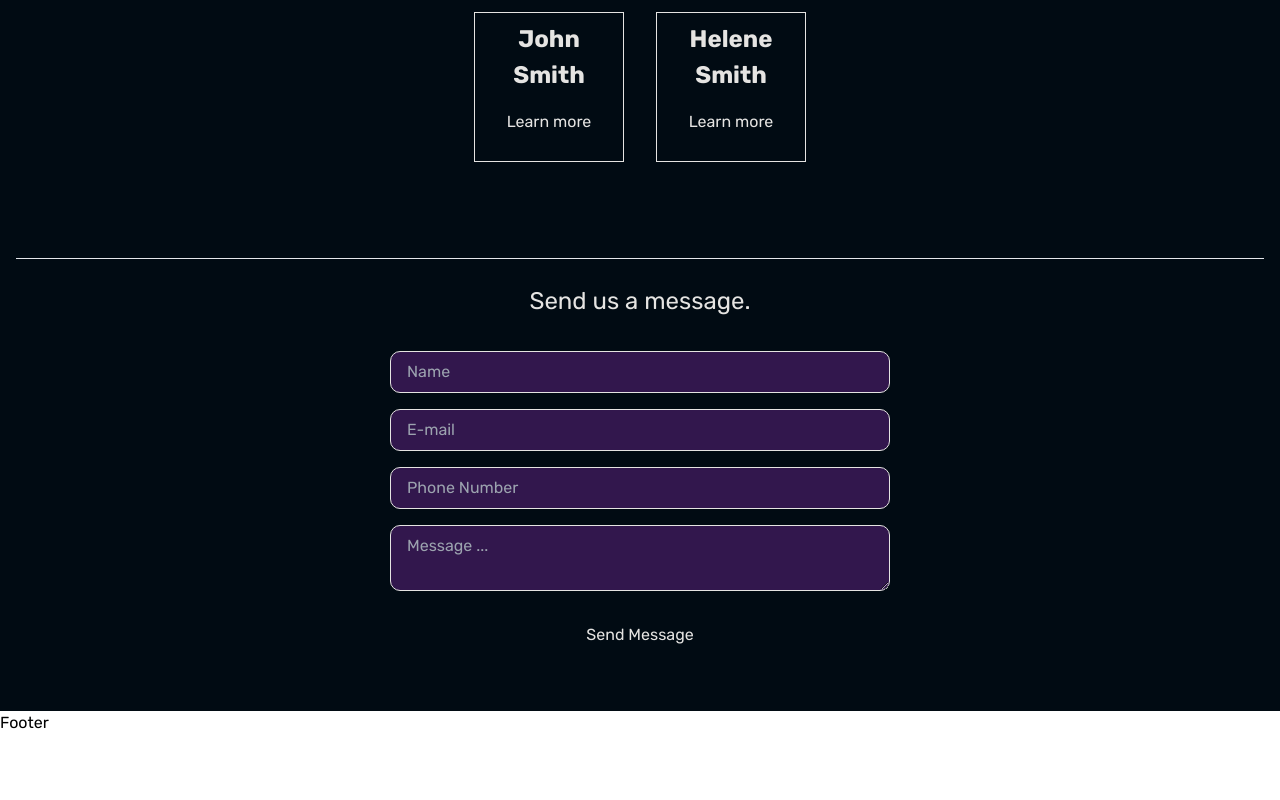
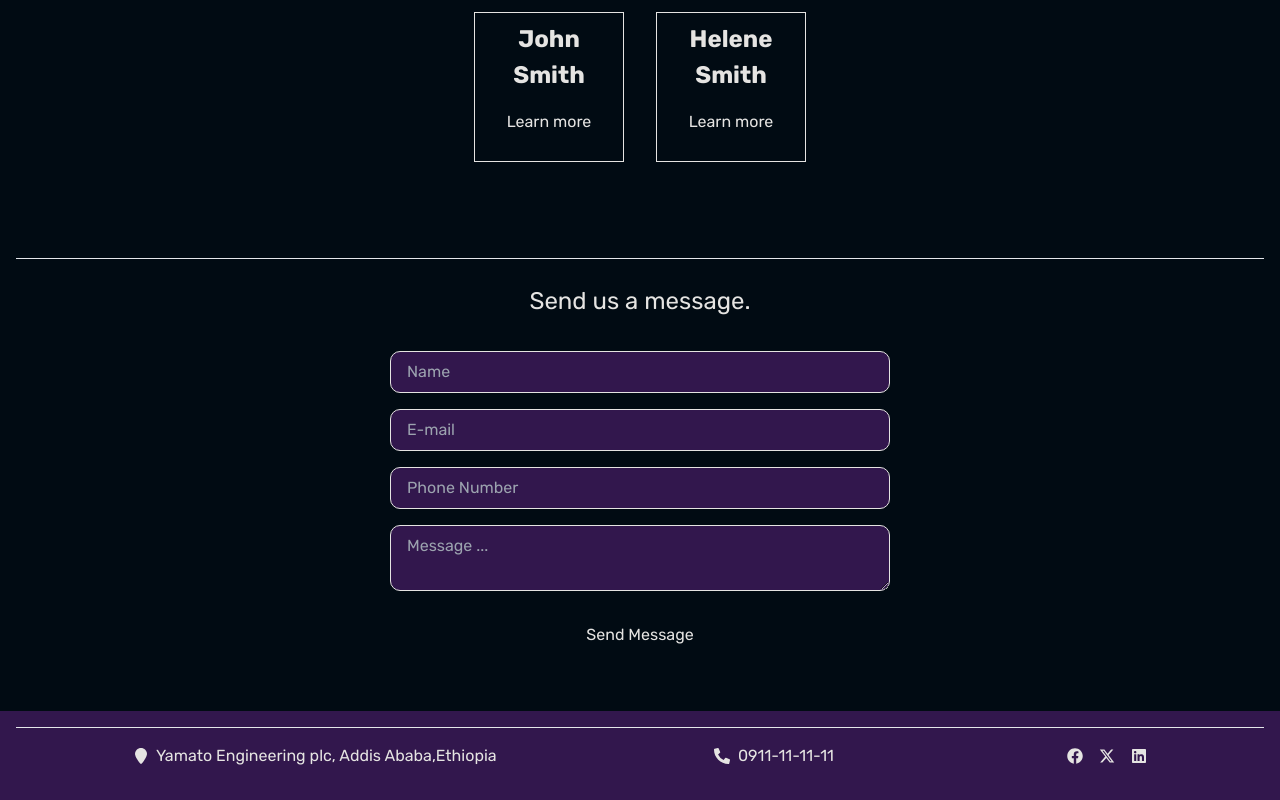
Before and after one commit to MenassieErmias/yamato-engineering, a Next.js app: page / in a window 1280 px wide. Shown: the part 3030-3830 px from the top of the page. Before the commit the page ends 3765 px from the top, so only its background shows below. Built offline with nearby package versions, Linux system fonts and the light colour scheme.

Commit message:
footer made and styled, Footer.jsx and home.css

```diff
--- a/components/Footer.jsx
+++ b/components/Footer.jsx
@@ -1,8 +1,39 @@
+import { FaPhoneAlt } from "react-icons/fa";
+import { FaLocationPin } from "react-icons/fa6";
+import { FaFacebook } from "react-icons/fa";
+import { FaXTwitter } from "react-icons/fa6";
+import { FaLinkedin } from "react-icons/fa";
 
+
+
+import Link from 'next/link';
 
 const Footer = () => {
   return (
-    <div>Footer</div>
+    <footer className="footer">
+      <hr />
+      <div className="footer-container">
+        <p className='footer-item'>
+          <FaLocationPin className="footer-icon" />&nbsp;
+          Yamato Engineering plc, Addis Ababa,Ethiopia
+        </p>
+        <p className='footer-item'>
+          <FaPhoneAlt className="footer-icon" />&nbsp;
+          0911-11-11-11
+        </p>
+        <p className='footer-item'>
+          <Link className="footer-link" href={`https://www.facebook.com`}>
+            <FaFacebook className="footer-icon" />
+          </Link>
+          <Link className="footer-link" href={`https://www.twitter.com`}>
+            <FaXTwitter className="footer-icon" />
+          </Link>
+          <Link className="footer-link" href={`https://www.linkedin.com`}>
+            <FaLinkedin className="footer-icon" />
+          </Link>
+        </p>
+      </div>
+    </footer>
   )
 }
 
--- a/styles/home.css
+++ b/styles/home.css
@@ -345,3 +345,34 @@
 }
 
 /* Footer styles */
+
+.footer {
+  background-color: var(--secondary);
+  padding: 1rem;
+  color: var(--text-primary)
+}
+
+.footer-container {
+  display: flex;
+  gap: 1rem;
+  flex-direction: column;
+  align-items: center;
+  padding: 1rem;
+}
+
+.footer-item {
+  display: flex;
+  align-items: center;
+  justify-content: center;
+}
+
+.footer-link {
+  margin-left: 1rem;
+}
+
+@media(min-width:720px) {
+  .footer-container {
+    flex-direction: row;
+    justify-content: space-around;
+  }
+}
```
